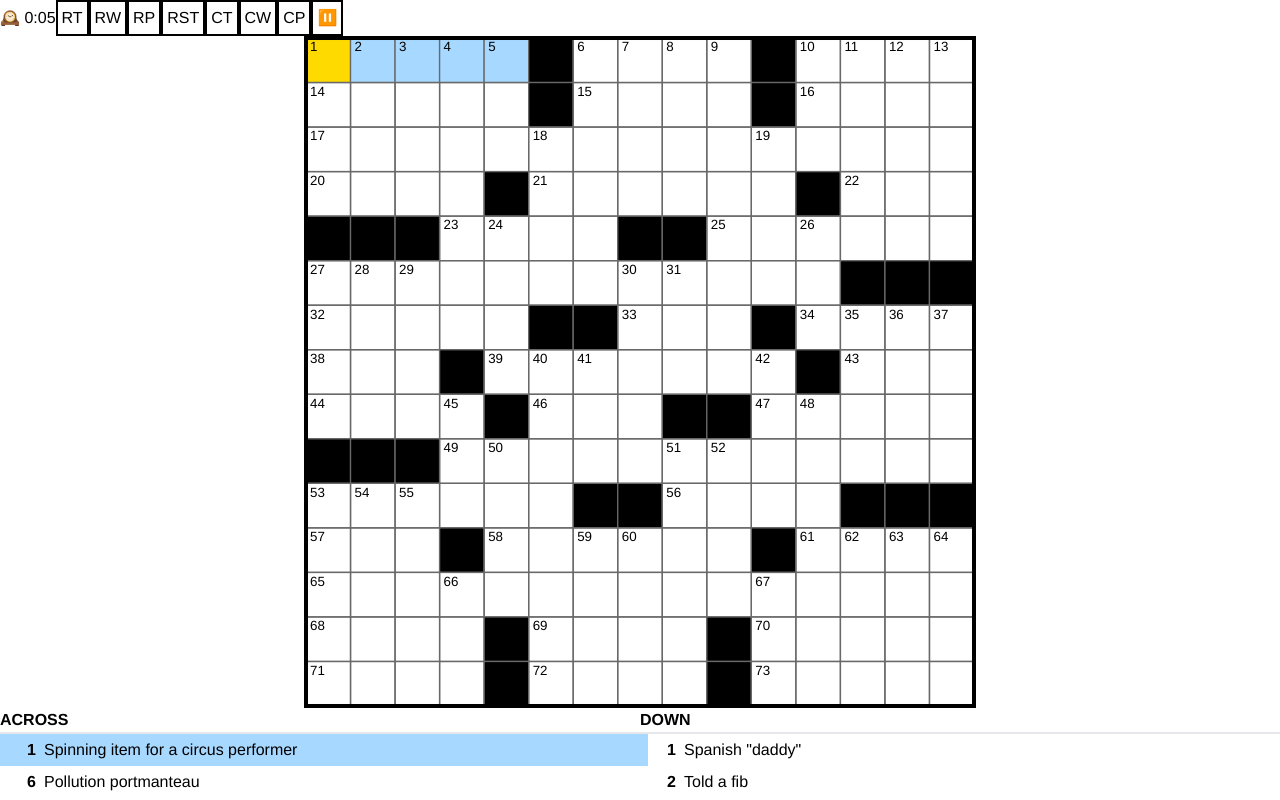
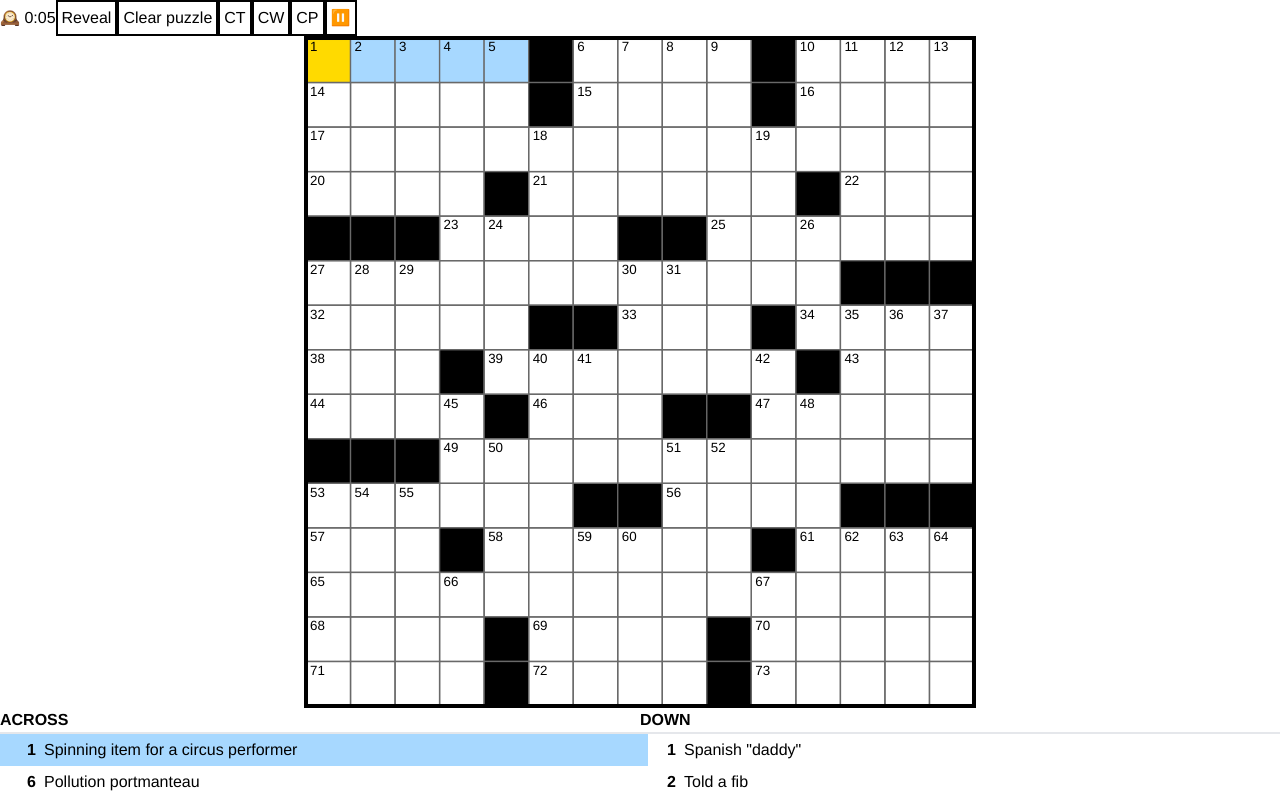
Before and after one commit to gabspeck/crossword-app, a SvelteKit app: page / in a window 1280 px wide. Built offline with nearby package versions, Linux system fonts and the light colour scheme.

Commit message:
menu for reveal actions

```diff
--- a/src/routes/+page.svelte
+++ b/src/routes/+page.svelte
@@ -1,7 +1,7 @@
 <script lang="ts">
 
 	import { type AnswerTile, type BlankTile, type Clue, type Direction, loadPuzzle } from '$lib';
-	import { onMount } from 'svelte';
+	import { onDestroy, onMount } from 'svelte';
 
 	type CheckStatus = 'correct' | 'incorrect' | null;
 
@@ -284,22 +284,49 @@
 		startTimer();
 	});
 
+	let revealMenuOpen = $state(false);
+	let menuRef: HTMLElement;
+	const toggleRevealMenu = () => {
+		revealMenuOpen = !revealMenuOpen;
+	};
+
+	const closeRevealMenu = (ev: MouseEvent) => {
+		if (ev.target !== menuRef) {
+			revealMenuOpen = false;
+		}
+	};
+
+	onMount(() => {
+		document.addEventListener('click', closeRevealMenu);
+	});
+
+	onDestroy(() => {
+		document.removeEventListener('click', closeRevealMenu);
+	});
+
+
 </script>
 <main class="flex justify-center">
 	<div class="flex flex-col w-screen h-screen max-w-screen-2xl overflow-hidden">
 		<div class="flex flex-row items-center justify-around lg:justify-start">
 			<p>🕰️ {formatDuration(secondsSpent)}</p>
+			<div class="relative inline-block">
+				<button class="border-2 border-black p-1" onclick={toggleRevealMenu} bind:this={menuRef}>Reveal</button>
+				{#if revealMenuOpen}
+					<div tabindex="-1"
+							 class="absolute left-0 mt-2 w-48 bg-white shadow-lg rounded-md py-1 ring-1 ring-black ring-opacity-5 z-10">
+						<button class="block w-full text-left px-4 py-2 hover:bg-gray-100" onclick={() => revealTile(currentTile)}>
+							Letter
+						</button>
+						<button class="block w-full text-left px-4 py-2 hover:bg-gray-100" onclick={() => revealClue()}>Word
+						</button>
+						<button class="block w-full text-left px-4 py-2 hover:bg-gray-100" onclick={() => revealPuzzle()}>Puzzle
+						</button>
+					</div>
+				{/if}
+			</div>
 			<button class="border-2 border-black p-1"
-							onclick={() => revealTile(currentTile)}>RT
-			</button>
-			<button class="border-2 border-black p-1"
-							onclick={revealClue}>RW
-			</button>
-			<button class="border-2 border-black p-1"
-							onclick={revealPuzzle}>RP
-			</button>
-			<button class="border-2 border-black p-1"
-							onclick={resetPuzzle}>RST
+							onclick={resetPuzzle}>Clear puzzle
 			</button>
 			<button onclick={() => checkTile(currentTile)} class="border-2 border-black p-1">
 				CT
```
